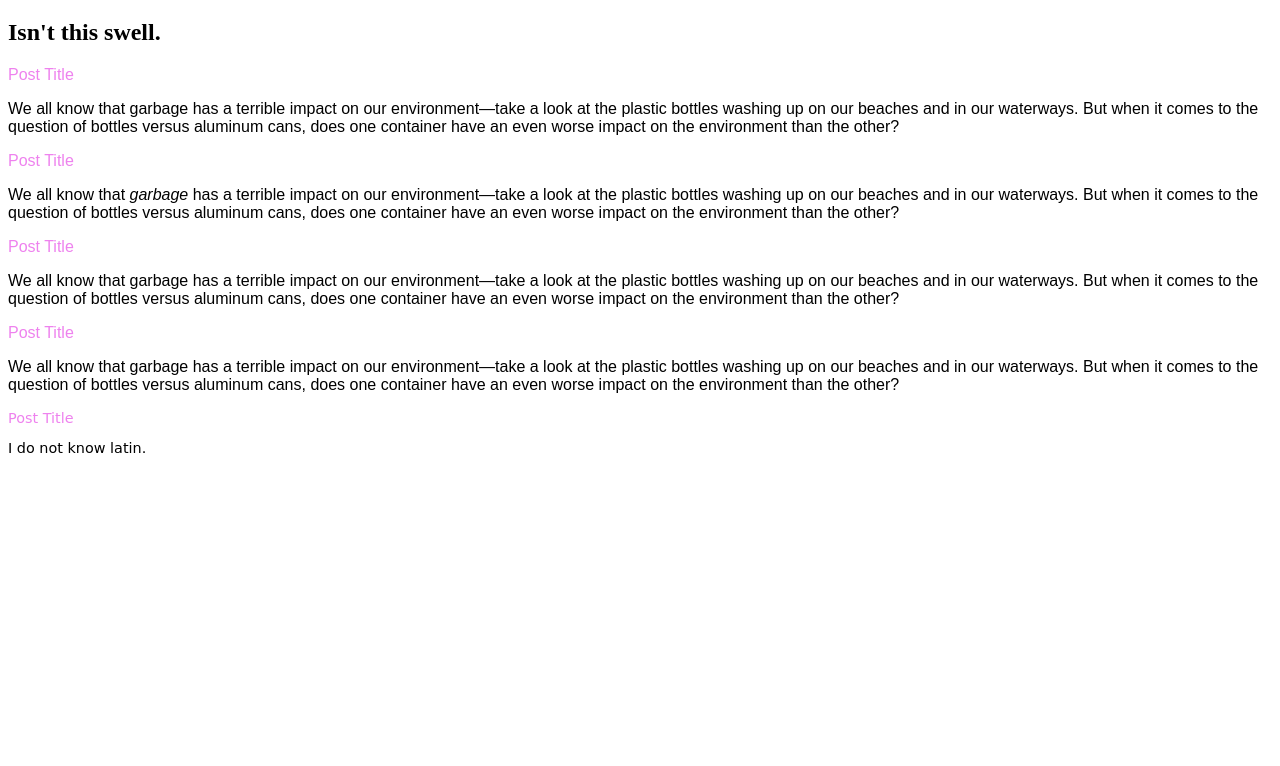
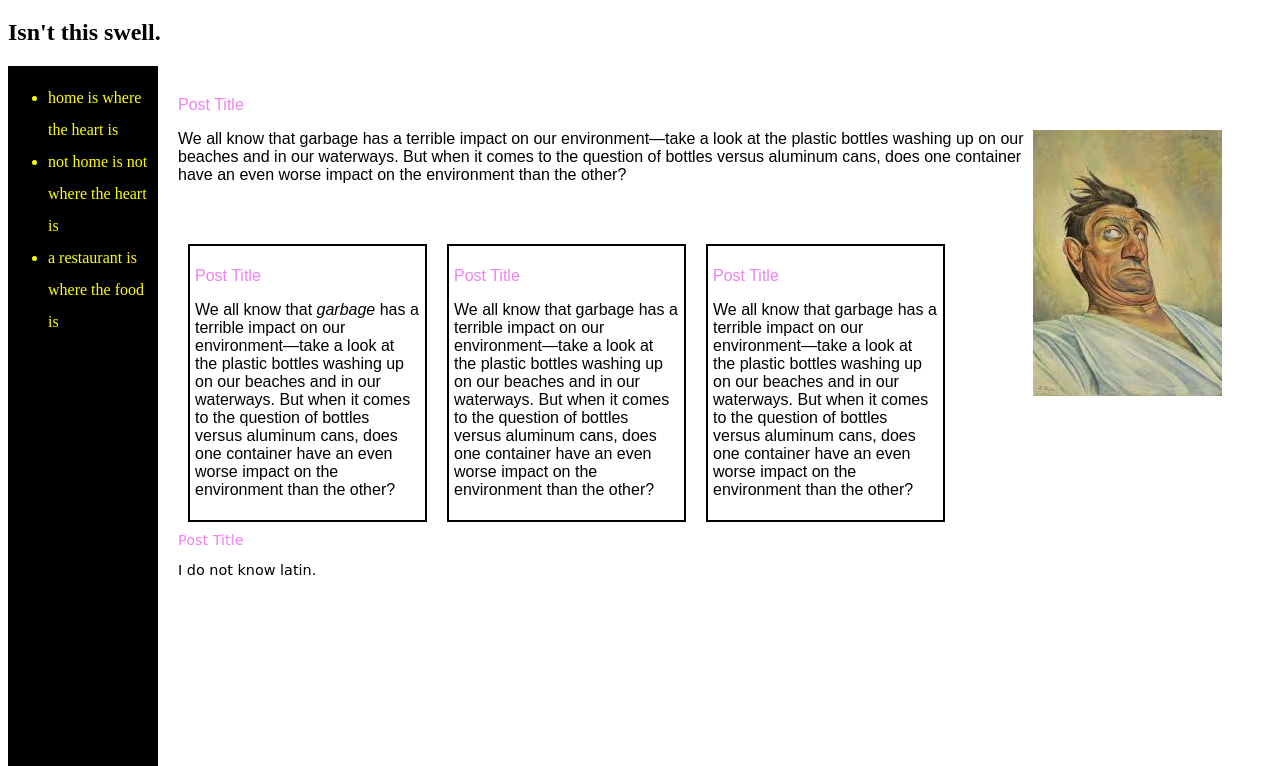
Before and after one commit to Chutler/test-blog, a plain HTML site: page index.html in a window 1280 px wide. Shown: the part 61-827 px from the top of the page. Before the commit the page ends 800 px from the top, so only its background shows below. Drawn offline with Linux system fonts and the light colour scheme.

Commit message:
update stylesheet

```diff
--- a/css/styles.css
+++ b/css/styles.css
@@ -1,5 +1,7 @@
 .normal{
   font-family: fantasy;
+  margin: 50px;
+  padding-left: 50px;
 }
 .title{
   color:violet;
@@ -7,7 +9,31 @@
 .aboutme{
   font-size: 90%;
   font-family: cursive;
+  width: 300px;
+  margin: 50px;
+  padding-left: 50px;
 }
 .important{
   font-style: oblique;
 }
+.sidebar{
+  margin-right: 20px;
+  float: left;
+  width: 150px;
+  background-color: black;
+  color: yellow;
+  height: 700px;
+  line-height: 2;
+}
+img.image1{
+  float: right;
+}
+.column{
+  float: left;
+  width: 225px;
+  border-style: solid;
+  border-color: black;
+  border-width: 2px;
+  padding: 5px;
+  margin: 10px;
+}
--- a/index.html
+++ b/index.html
@@ -7,29 +7,41 @@
   <body>
     <h1>Blog to Test DIVs & SPANs</h1>
     <h2>Isn't this swell.</h2>
+    <div class="sidebar">
+        <ul>
+          <li>home is where the heart is</li>
+          <li>not home is not where the heart is</li>
+          <li>a restaurant is where the food is</li>
+        </ul>
+    </div>
     <div class="normal">
       <p> <span class="title">Post Title</span></p>
+      <img class="image1" src="images/download.jpg">
       <p>We all know that garbage has a terrible impact on our environment—take a look at the plastic bottles washing up on our beaches and in our waterways. But when it comes to the question of bottles versus aluminum cans, does one container have an even worse impact on the environment than the other?</p>
     </div>
 
     <div class="normal">
+      <div class="column">
         <p class="title">Post Title</p>
         <p>We all know that <span class="important">garbage</span> has a terrible impact on our environment—take a look at the plastic bottles washing up on our beaches and in our waterways. But when it comes to the question of bottles versus aluminum cans, does one container have an even worse impact on the environment than the other?</p>
       </div>
 
-    <div class="normal">
+      <div class="column">
         <p class="title">Post Title</p>
         <p>We all know that garbage has a terrible impact on our environment—take a look at the plastic bottles washing up on our beaches and in our waterways. But when it comes to the question of bottles versus aluminum cans, does one container have an even worse impact on the environment than the other?</p>
       </div>
 
-    <div class="normal">
+      <div class="column">
         <p class="title">Post Title</p>
         <p>We all know that garbage has a terrible impact on our environment—take a look at the plastic bottles washing up on our beaches and in our waterways. But when it comes to the question of bottles versus aluminum cans, does one container have an even worse impact on the environment than the other?</p>
       </div>
+    </div>
+     <p>&nbsp;</p>
 
       <div class="aboutme">
         <p class="title">Post Title</p>
         <p>I do not know latin.</p>
       </div>
+
   </body>
 </html>
```
Also changed, not shown: images/download.jpg (added). Lines whose indentation alone changed are shown as unchanged.
